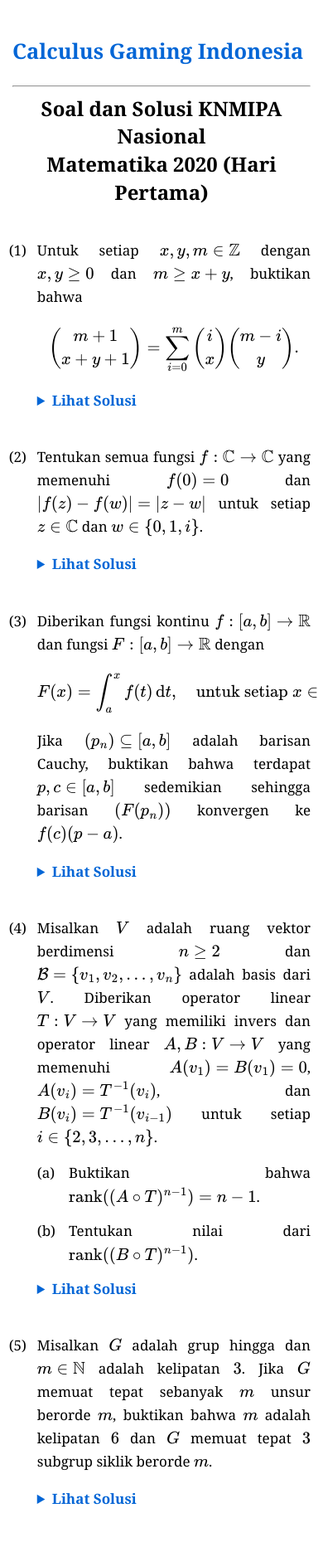
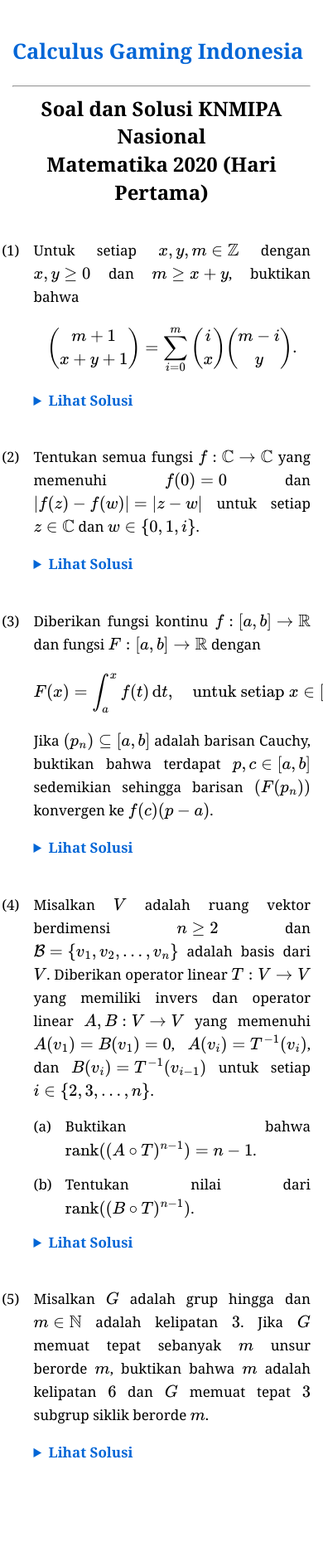
Before and after one commit to calculusgamingindonesia/calculusgamingindonesia.github.io, a Jekyll site: the page built from _posts/2026-06-29-knmipa-nas-mat-20-1.md, in a window 390 px wide. Shown: the whole page at 83% size. Built offline with Jekyll 4.4.1, drawn with Linux system fonts in a browser that asks for light colours; some web fonts are replaced; after the commit the page ends 1815 px from its top, so only the background shows below that.

Commit message:
Update default.html

```diff
--- a/_layouts/default.html
+++ b/_layouts/default.html
@@ -96,10 +96,10 @@
         }
 
         ol {
-            padding-left: 1.75em;
+            padding-left: 1.5em;
         }
         ol > li::before {
-            left: -2.25em;
+            left: -2.5em;
         }
 
         /* MODIFIKASI: Mengunci teks subnomor agar wajib rata kiri di awal */
```
